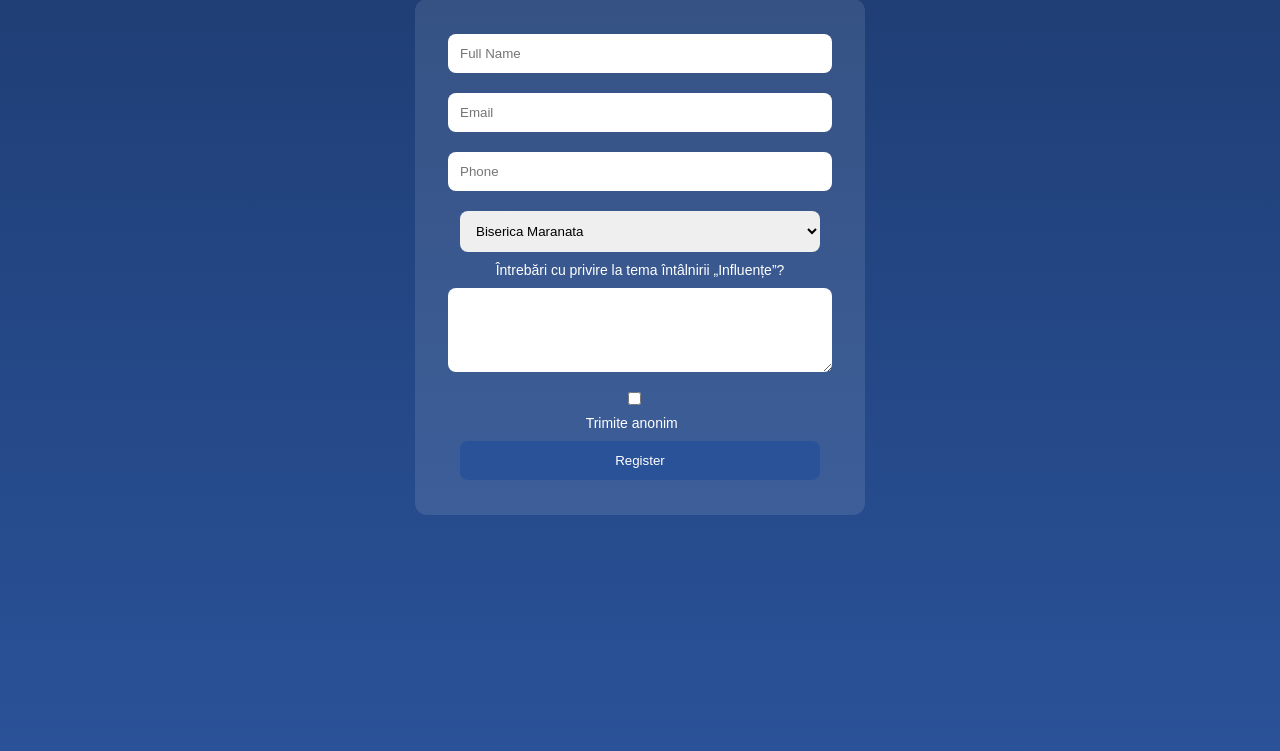
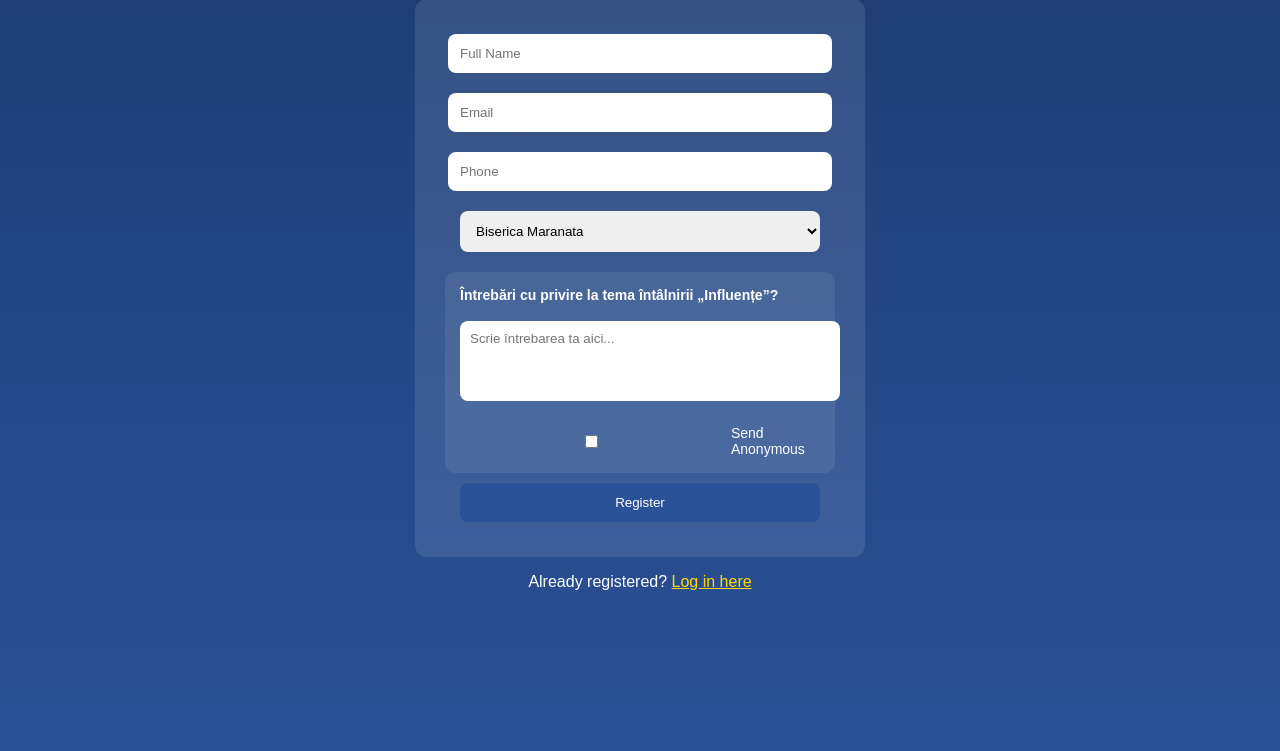
Before and after one commit to davezey19/event-registration, a Flask app: page /register in a window 1280 px wide. Shown: the part 89-840 px from the top of the page. Run offline with Flask 3, Linux system fonts and the light colour scheme.

Commit message:
improved ui

```diff
--- a/templates/index.html
+++ b/templates/index.html
@@ -75,20 +75,49 @@ a{color:gold;}
 {% endfor %}
 </select>
 
-<label style="font-size:14px;">
+    <div style="
+width:90%;
+background:rgba(255,255,255,0.08);
+padding:15px;
+border-radius:10px;
+margin-top:10px;
+">
+
+<label style="font-size:14px; font-weight:bold; display:block; margin-bottom:8px;">
 Întrebări cu privire la tema întâlnirii „Influențe”?
 </label>
 
-<textarea name="question" rows="4"></textarea>
+<textarea name="question"
+          rows="4"
+          placeholder="Scrie întrebarea ta aici..."
+          style="
+          width:100%;
+          padding:10px;
+          border-radius:8px;
+          border:none;
+          resize:none;
+          font-family:Arial;
+          ">
+</textarea>
 
-<label style="font-size:14px;">
-<input type="checkbox" name="anonymous">
- Trimite anonim
+<label style="
+display:flex;
+align-items:center;
+margin-top:10px;
+font-size:14px;
+cursor:pointer;
+">
+<input type="checkbox" name="anonymous" style="margin-right:8px;">
+Send Anonymous
 </label>
+
+</div>
 
 <button type="submit">Register</button>
 
 </form>
-
+<p>Already registered?
+   <a href="{{ url_for('login') }}">Log in here</a>
+</p>
 </body>
 </html>
```
